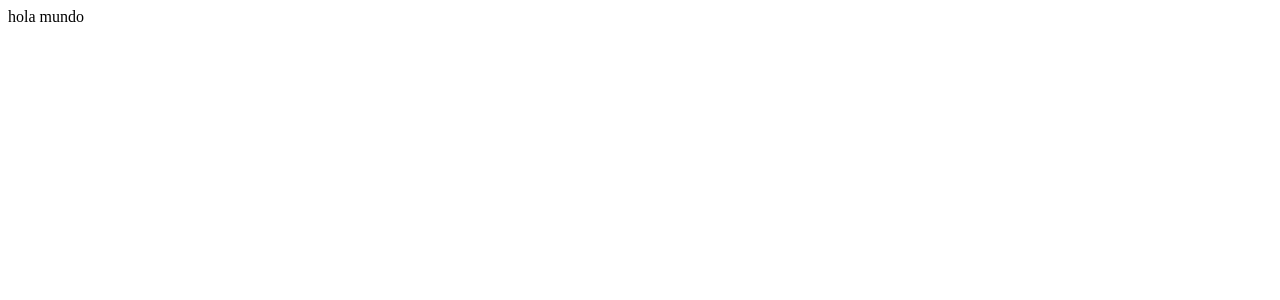
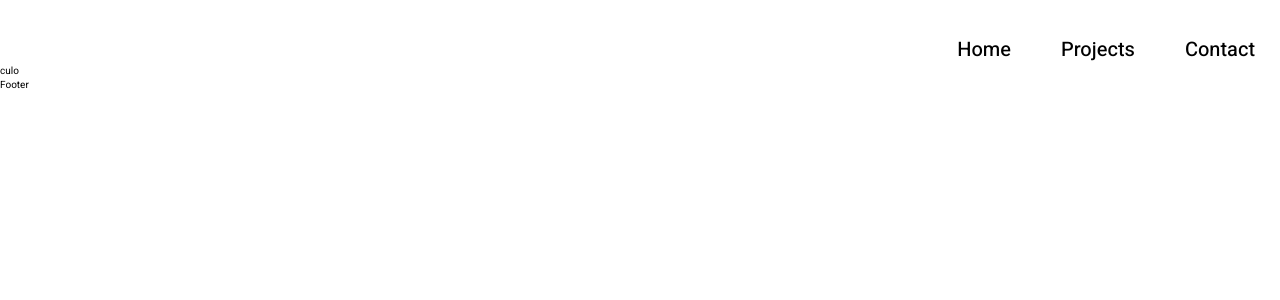
Before and after one commit to Carlos-Pretelin/Portfolio, a React app: page / in a window 1280 px wide. Shown: the top 300 px of the page. Built offline with nearby package versions, Linux system fonts and the light colour scheme.

Commit message:
Header Done

```diff
--- a/public/index.html
+++ b/public/index.html
@@ -4,6 +4,7 @@
     <meta charset="UTF-8">
     <meta http-equiv="X-UA-Compatible" content="IE=edge">
     <meta name="viewport" content="width=device-width, initial-scale=1.0">
+    <link rel="preconnect" href="https://fonts.googleapis.com"><link rel="preconnect" href="https://fonts.gstatic.com" crossorigin><link href="https://fonts.googleapis.com/css2?family=Heebo:wght@300;400;500;700&display=swap" rel="stylesheet">
     <title>Portfolio</title>
 </head>
 <body>
--- a/src/components/App.jsx
+++ b/src/components/App.jsx
@@ -1,8 +1,33 @@
 import React from 'react'
+import { BrowserRouter, Route, Routes } from 'react-router-dom';
+
+import Layout from '../containers/Layout'
+import Home from "./Home"
+import Projects from "./Projects"
+import Contact from "./Contact"
+import NotFound from "./NotFound"
+
+
+//styles
+import "../styles/App.scss"
 
 const App = () => {
   return (
-    <div>hola mundo</div>
+    <BrowserRouter>
+        <Layout>
+            <Routes>
+                <Route exact path='/' element={<Home/>}/>
+                <Route exact path='/Projects' element={<Projects/>}/>
+                <Route exact path='/Contact' element={<Contact/>}/>
+
+                <Route exact path='*' element={<NotFound/>} />
+            </Routes>
+        </Layout>
+    </BrowserRouter>
+
+
+
+
   )
 }
 
--- /dev/null
+++ b/src/components/Contact.jsx
@@ -0,0 +1,9 @@
+import React from 'react'
+
+const Contact = () => {
+  return (
+    <div>Contact</div>
+  )
+}
+
+export default Contact
--- /dev/null
+++ b/src/components/Home.jsx
@@ -0,0 +1,13 @@
+import React from 'react'
+
+
+const Home = () => {
+  return (
+    <div className='Home'>
+        culo
+    </div>
+
+  )
+}
+
+export default Home
--- /dev/null
+++ b/src/components/NotFound.jsx
@@ -0,0 +1,9 @@
+import React from 'react'
+
+const NotFound = () => {
+  return (
+    <div>NotFound</div>
+  )
+}
+
+export default NotFound
--- /dev/null
+++ b/src/components/Projects.jsx
@@ -0,0 +1,9 @@
+import React from 'react'
+
+const Projects = () => {
+  return (
+    <div>Projects</div>
+  )
+}
+
+export default Projects
--- /dev/null
+++ b/src/containers/Footer.jsx
@@ -0,0 +1,9 @@
+import React from 'react'
+
+const Footer = () => {
+  return (
+    <div>Footer</div>
+  )
+}
+
+export default Footer
--- /dev/null
+++ b/src/containers/Header.jsx
@@ -0,0 +1,15 @@
+import React from 'react'
+import { Link } from 'react-router-dom';
+import "../styles/Header.scss"
+
+const Header = () => {
+  return (
+    <header>
+      <Link className='Header_item' to={"/"}>Home</Link>
+      <Link className='Header_item' to={"/Projects"}>Projects</Link>
+      <Link className='Header_item' to={"/Contact"}>Contact</Link>
+    </header>
+  )
+}
+
+export default Header
--- /dev/null
+++ b/src/containers/Layout.jsx
@@ -0,0 +1,16 @@
+import React from 'react'
+import Header from './Header'
+import Footer from './Footer'
+
+const Layout = ({children}) => {
+  return (
+    <div className='Layout'>
+        <Header/>
+        {children}
+        <Footer/>
+    </div>
+
+  )
+}
+
+export default Layout
--- a/src/index.js
+++ b/src/index.js
@@ -1,4 +1,5 @@
 import React from "react";
+import ReactDOM from "react-dom";
 import { StrictMode } from "react";
 import { createRoot } from "react-dom/client";
 import App from "./components/App.jsx"
--- /dev/null
+++ b/src/styles/App.scss
@@ -0,0 +1,10 @@
+*{
+    box-sizing: border-box;
+    margin: 0;
+    padding: 0;
+}
+
+html{
+    font-size: 62.5%;
+    font-family: 'Heebo', sans-serif;
+}
--- /dev/null
+++ b/src/styles/Header.scss
@@ -0,0 +1,16 @@
+
+
+header{
+    display: flex;
+    justify-content: flex-end;
+    margin-top: 35px;
+}
+
+
+.Header_item{
+    text-decoration: none;
+    font-weight: 500;
+    font-size: 2rem;
+    color: #000000;
+    margin: 0 25px;
+}
```
